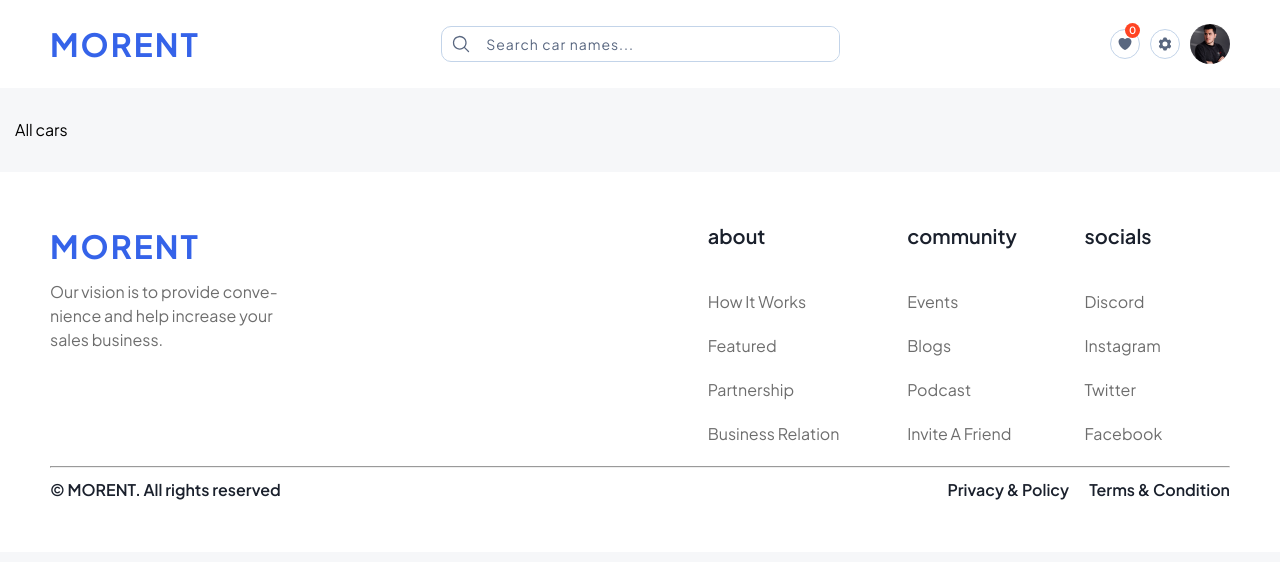
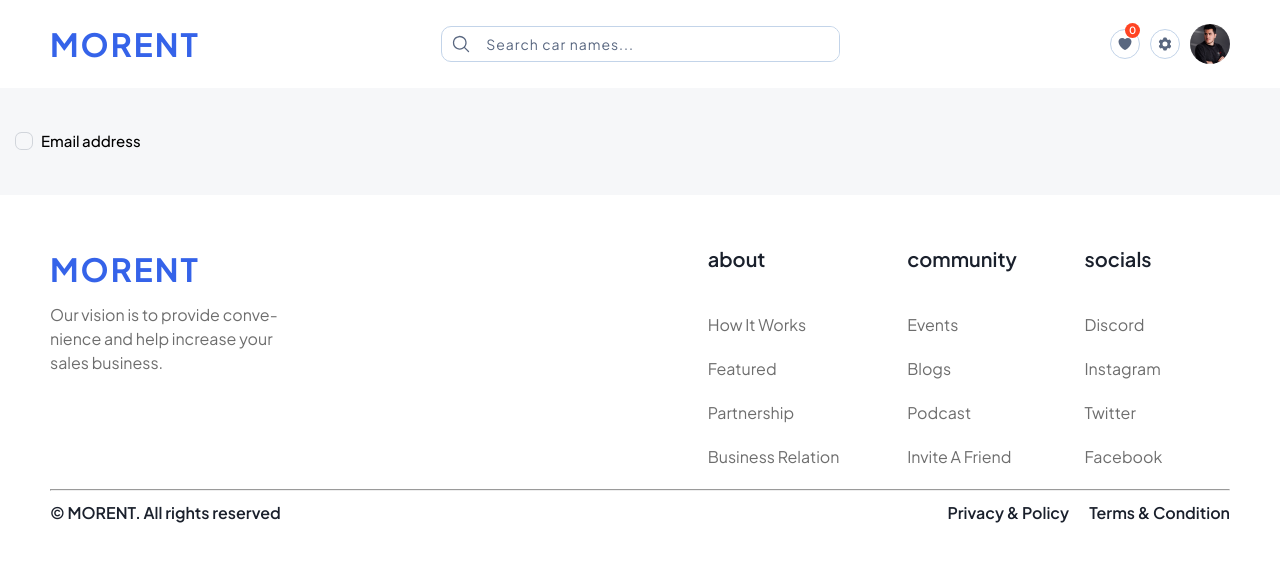
Before and after one commit to abolfazlcodes/morent, a React (Vite) app: page /cars in a window 1280 px wide. Shown: the top 562 px of the page. Built offline with nearby package versions, Linux system fonts and the light colour scheme.

Commit message:
add checkbox component

```diff
--- a/src/pages/Cars.tsx
+++ b/src/pages/Cars.tsx
@@ -1,5 +1,14 @@
+import Checkbox from "../ui/Checkbox";
+import FormRowVertical from "../ui/FormRowVertical";
+
 function Cars() {
-  return <div>All cars</div>;
+  return (
+    <div>
+      <FormRowVertical label='Email address' type='horizontal'>
+        <Checkbox />
+      </FormRowVertical>
+    </div>
+  );
 }
 
 export default Cars;
--- a/src/ui/Ad.tsx
+++ b/src/ui/Ad.tsx
@@ -105,7 +105,7 @@ const Ad = ({ type, image, description, title }: AdProps) => {
           size='medium'
           variation={type === "adTypeA" ? "primary" : "secondary"}
         >
-          <Link to='/all-cars'>Rent Car</Link>
+          <Link to='/cars'>Rent Car</Link>
         </Button>
       </StyledAdWrapper>
 
--- /dev/null
+++ b/src/ui/Checkbox.tsx
@@ -0,0 +1,140 @@
+import { useState } from "react";
+import styled from "styled-components";
+
+const StyledCheckboxWrapper = styled.div`
+  display: block;
+  width: 18px;
+  height: 18px;
+  cursor: pointer;
+  position: relative;
+  -webkit-tap-highlight-color: transparent;
+
+  &:hover {
+    input {
+      &:not(:checked) {
+        border: var(--color-grey-300);
+      }
+    }
+  }
+`;
+
+const StyledCheckbox = styled.input`
+  display: block;
+  outline: none;
+  border: none;
+  padding: 0;
+  margin: 0;
+  -webkit-appearance: none;
+  width: 18px;
+  height: 18px;
+  border-radius: 36%/36%;
+  box-shadow: inset 0 0 0 1px var(--color-grey-300);
+  background: var(--background, transparent);
+  transition: background 0.25s linear, box-shadow 0.25s linear;
+
+  @keyframes check {
+    100% {
+      stroke-dashoffset: 4.5px;
+    }
+  }
+
+  & + svg {
+    width: 21px;
+    height: 18px;
+    left: 0;
+    top: 0;
+    color: var(--color-blue-800);
+
+    .tick {
+      stroke-dasharray: 20;
+      stroke-dashoffset: var(--stroke-dashoffset, 20);
+      transition: stroke-dashoffset 0.2s;
+
+      &.mask {
+        stroke: var(--color-white);
+      }
+    }
+
+    & + svg {
+      width: 11px;
+      height: 11px;
+      fill: none;
+      stroke: var(--color-blue-800);
+      stroke-width: 1.25;
+      stroke-linecap: round;
+      top: -6px;
+      right: -10px;
+      stroke-dasharray: 4.5px;
+      stroke-dashoffset: 13.5px;
+      pointer-events: none;
+      animation: var(--animation, none) 0.2s ease 0.175s;
+    }
+  }
+
+  &:checked {
+    --background: var(--color-blue-800);
+    --border: var(--color-blue-800);
+    & + svg {
+      --stroke-dashoffset: 0;
+      & + svg {
+        --animation: check;
+      }
+    }
+  }
+`;
+
+const StyledSVG = styled.svg`
+  display: block;
+  position: absolute;
+`;
+
+StyledCheckbox.defaultProps = {
+  type: "checkbox",
+};
+
+function Checkbox() {
+  const [isChecked, setIsChecked] = useState(false);
+
+  const handleCheck = () => {
+    setIsChecked(!isChecked);
+  };
+
+  return (
+    <StyledCheckboxWrapper onClick={handleCheck}>
+      <StyledCheckbox checked={isChecked} />
+      <StyledSVG viewBox='0 0 21 18'>
+        <symbol
+          id='tick-path'
+          viewBox='0 0 21 18'
+          xmlns='http://www.w3.org/2000/svg'
+        >
+          <path
+            d='M5.22003 7.26C5.72003 7.76 7.57 9.7 8.67 11.45C12.2 6.05 15.65 3.5 19.19 1.69'
+            fill='none'
+            stroke-width='2.25'
+            stroke-linecap='round'
+            stroke-linejoin='round'
+          />
+        </symbol>
+        <defs>
+          <mask id='tick'>
+            <use className='tick mask' href='#tick-path' />
+          </mask>
+        </defs>
+        <use className='tick' href='#tick-path' stroke='currentColor' />
+        <path
+          fill='white'
+          mask='url(#tick)'
+          d='M18 9C18 10.4464 17.9036 11.8929 17.7589 13.1464C17.5179 15.6054 15.6054 17.5179 13.1625 17.7589C11.8929 17.9036 10.4464 18 9 18C7.55357 18 6.10714 17.9036 4.85357 17.7589C2.39464 17.5179 0.498214 15.6054 0.241071 13.1464C0.0964286 11.8929 0 10.4464 0 9C0 7.55357 0.0964286 6.10714 0.241071 4.8375C0.498214 2.39464 2.39464 0.482143 4.85357 0.241071C6.10714 0.0964286 7.55357 0 9 0C10.4464 0 11.8929 0.0964286 13.1625 0.241071C15.6054 0.482143 17.5179 2.39464 17.7589 4.8375C17.9036 6.10714 18 7.55357 18 9Z'
+        />
+      </StyledSVG>
+      <StyledSVG className='lines' viewBox='0 0 11 11'>
+        <path d='M5.88086 5.89441L9.53504 4.26746' />
+        <path d='M5.5274 8.78838L9.45391 9.55161' />
+        <path d='M3.49371 4.22065L5.55387 0.79198' />
+      </StyledSVG>
+    </StyledCheckboxWrapper>
+  );
+}
+
+export default Checkbox;
--- a/src/ui/FormRowVertical.tsx
+++ b/src/ui/FormRowVertical.tsx
@@ -1,10 +1,34 @@
-import styled from "styled-components";
+import styled, { css } from "styled-components";
 
-const StyledFormRow = styled.div`
+type StyledFormRowType = {
+  type: "vertical" | "horizontal";
+};
+
+const StyledFormRow = styled.div<StyledFormRowType>`
   display: flex;
-  flex-direction: column;
   gap: 0.8rem;
   padding: 1.2rem 0;
+
+  ${(props) =>
+    props.type === "vertical" &&
+    css`
+      flex-direction: column;
+    `}
+
+  ${(props) =>
+    props.type === "horizontal" &&
+    css`
+      align-items: center;
+
+      & label {
+        order: 1;
+        font-size: 1.5rem;
+      }
+
+      & span {
+        order: 2;
+      }
+    `}
 `;
 
 const Label = styled.label`
@@ -20,11 +44,21 @@ interface FormVerticalProps {
   label?: string;
   error?: string;
   children?: React.ReactNode;
+  type?: "vertical" | "horizontal";
 }
 
-function FormRowVertical({ label, error, children }: FormVerticalProps) {
+StyledFormRow.defaultProps = {
+  type: "vertical",
+};
+
+function FormRowVertical({
+  label,
+  error,
+  children,
+  type = "vertical",
+}: FormVerticalProps) {
   return (
-    <StyledFormRow>
+    <StyledFormRow type={type}>
       {label && <Label htmlFor={children?.props?.id}>{label}</Label>}
       {children}
       {error && <Error>{error}</Error>}
```
